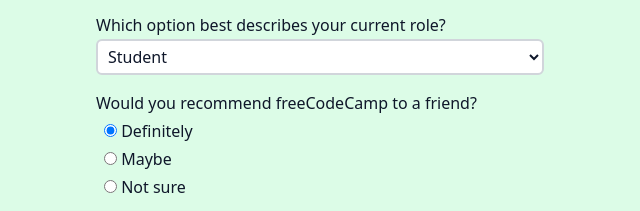
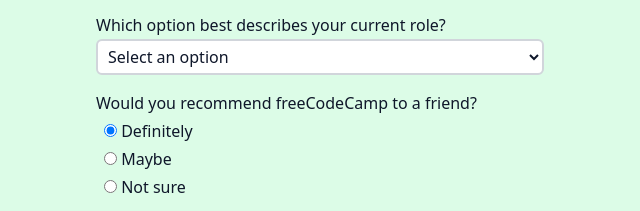
Before and after one commit to kevcomedia/fcc-survey-form, a website built with Parcel: page src/index.html in a window 1280 px wide. Shown: the part 381-592 px from the top of the page, 320-960 px from the left. Built offline with nearby package versions, Linux system fonts and the light colour scheme.

Commit message:
Add select prompt

```diff
--- a/src/index.html
+++ b/src/index.html
@@ -58,6 +58,7 @@
             id="dropdown"
             class="border-2 border-gray-300 px-1.5 py-1 rounded-md font-light bg-white focus:outline-none focus:ring-2 focus:ring-blue-300 focus:border-blue-500"
           >
+            <option selected disabled>Select an option</option>
             <option value="student">Student</option>
             <option value="full time job">Full Time Job</option>
             <option value="full time learner">Full Time Learner</option>
```
